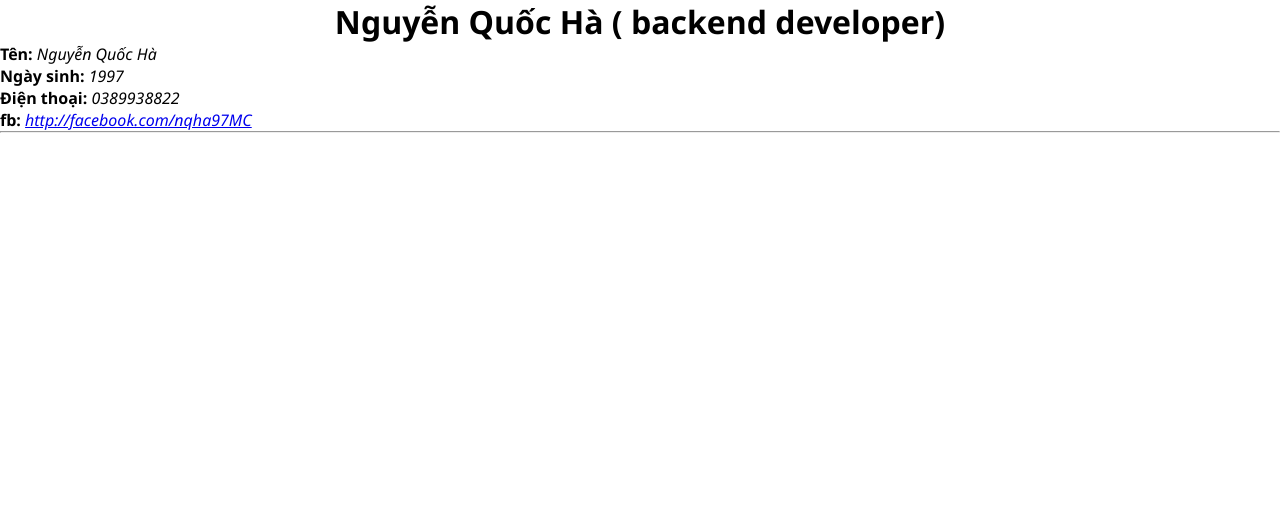
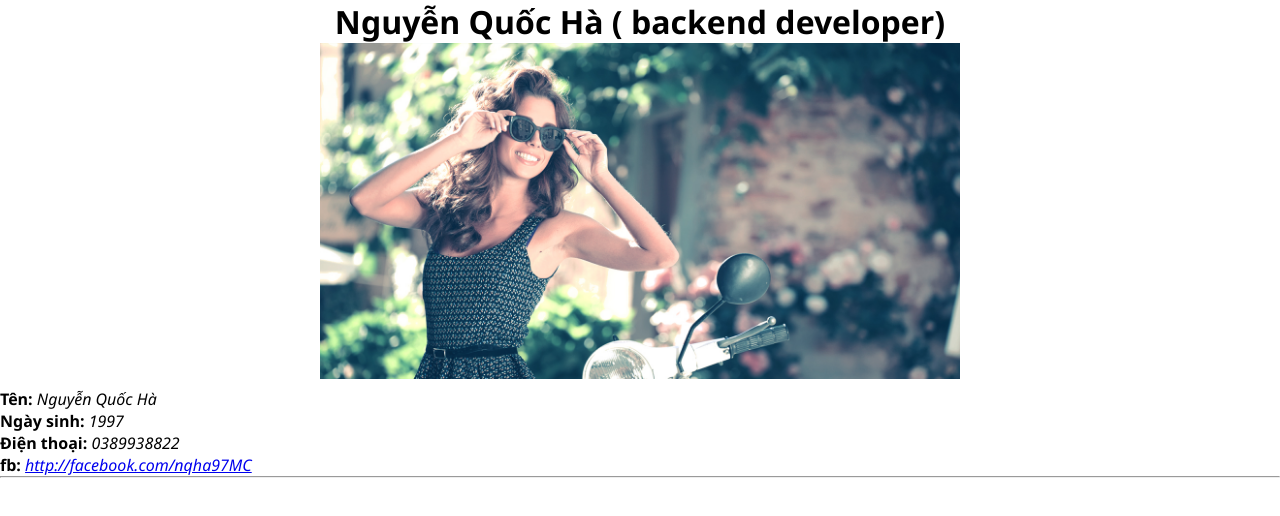
Before and after one commit to elkun310/elkun310.github.io, a plain HTML site: page index.html in a window 1280 px wide. Drawn offline with Linux system fonts and the light colour scheme.

Commit message:
them anh

```diff
--- a/index.html
+++ b/index.html
@@ -6,7 +6,9 @@
 	<link rel="stylesheet" type="text/css" href="1.css">
 </head>
 <body>
-	<h1>Nguyễn Quốc Hà ( backend developer)</h1>
+	<h1>Nguyễn Quốc Hà ( backend developer)<br>
+		<img src="images/bk-shop.jpg" style="width: 50%">
+	</h1>
 	<div class="thongtin">
 		<b>Tên: </b><i>Nguyễn Quốc Hà</i>
 	</div>
@@ -19,6 +21,7 @@
 	<div class="thongtin">
 		<b>fb: </b><i><a href="http://facebook.com/nqha97MC">http://facebook.com/nqha97MC</a></i>
 	</div>
+
 	<hr>
 </body>
 </html>
```
Also changed, not shown: images/bk-shop.jpg (added).
